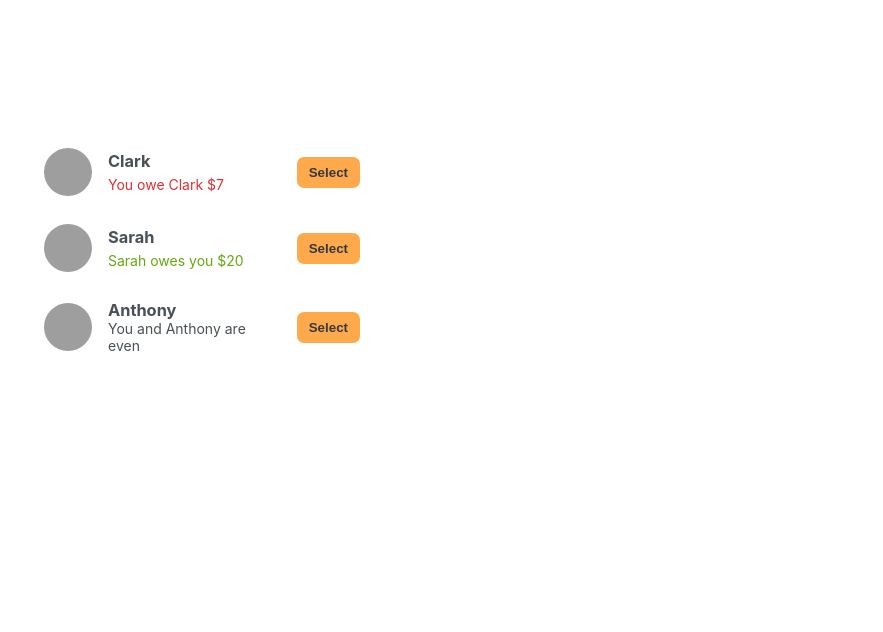
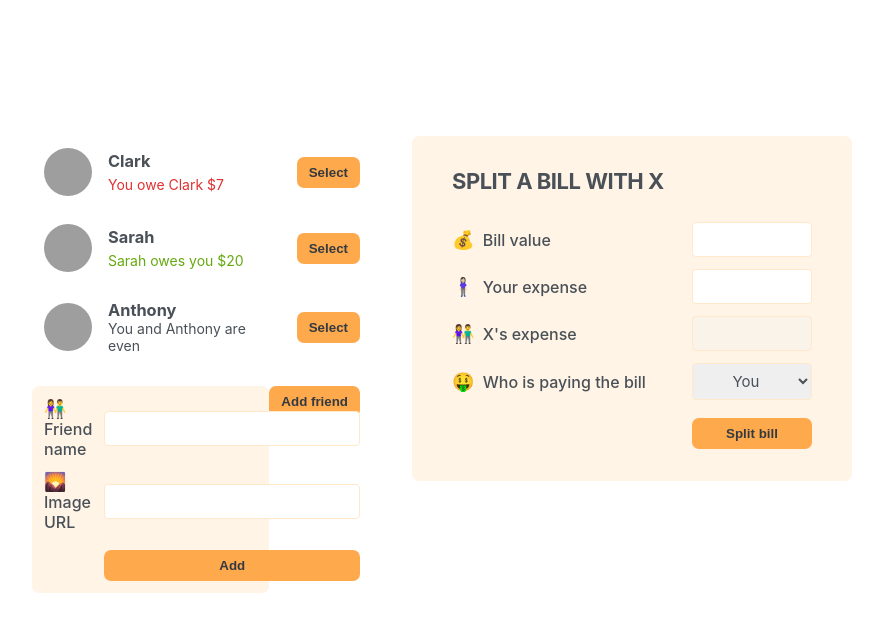
Before and after one commit to ananotopuria/eat-n-split, a React (Create React App) app: page / in a window 1280 px wide. Shown: the top 632 px of the page, without its empty margins (198-1081 px from the left). Built offline with nearby package versions, Linux system fonts and the light colour scheme; grey boxes are pictures that could not be loaded.

Commit message:
feat: build the static app

```diff
--- a/src/App.js
+++ b/src/App.js
@@ -24,7 +24,10 @@
     <div className="app">
       <div className="sidebar">
         <FriendsList />
+        <Button>Add friend</Button>
+        <FormAddFriend />
       </div>
+      <FormSplitBill />
     </div>
   );
 }
@@ -58,7 +61,45 @@
       )}
       {friend.balance === 0 && <p>You and {friend.name} are even</p>}
 
-      <button className="button">Select</button>
+      <Button>Select</Button>
     </li>
   );
 }
+
+function Button({ children }) {
+  return <button className="button">{children}</button>;
+}
+
+function FormAddFriend() {
+  return (
+    <form className="form-add-friend">
+      <label>👫 Friend name</label>
+      <input type="text" />
+      <label>🌄 Image URL</label>
+      <input type="text" />
+      <Button>Add</Button>
+    </form>
+  );
+}
+
+function FormSplitBill() {
+  return (
+    <form className="form-split-bill">
+      <h2>Split a bill with X</h2>
+      <label>💰 Bill value</label>
+      <input type="text" />
+      <label>🧍🏻‍♀️ Your expense</label>
+      <input type="text" />
+      <label>👫 X's expense</label>
+      <input type="text" disabled />
+
+      <label>🤑 Who is paying the bill</label>
+      <select>
+        <option value="user">You</option>
+        <option value="friend">X</option>
+      </select>
+
+      <Button>Split bill</Button>
+    </form>
+  );
+}
```
